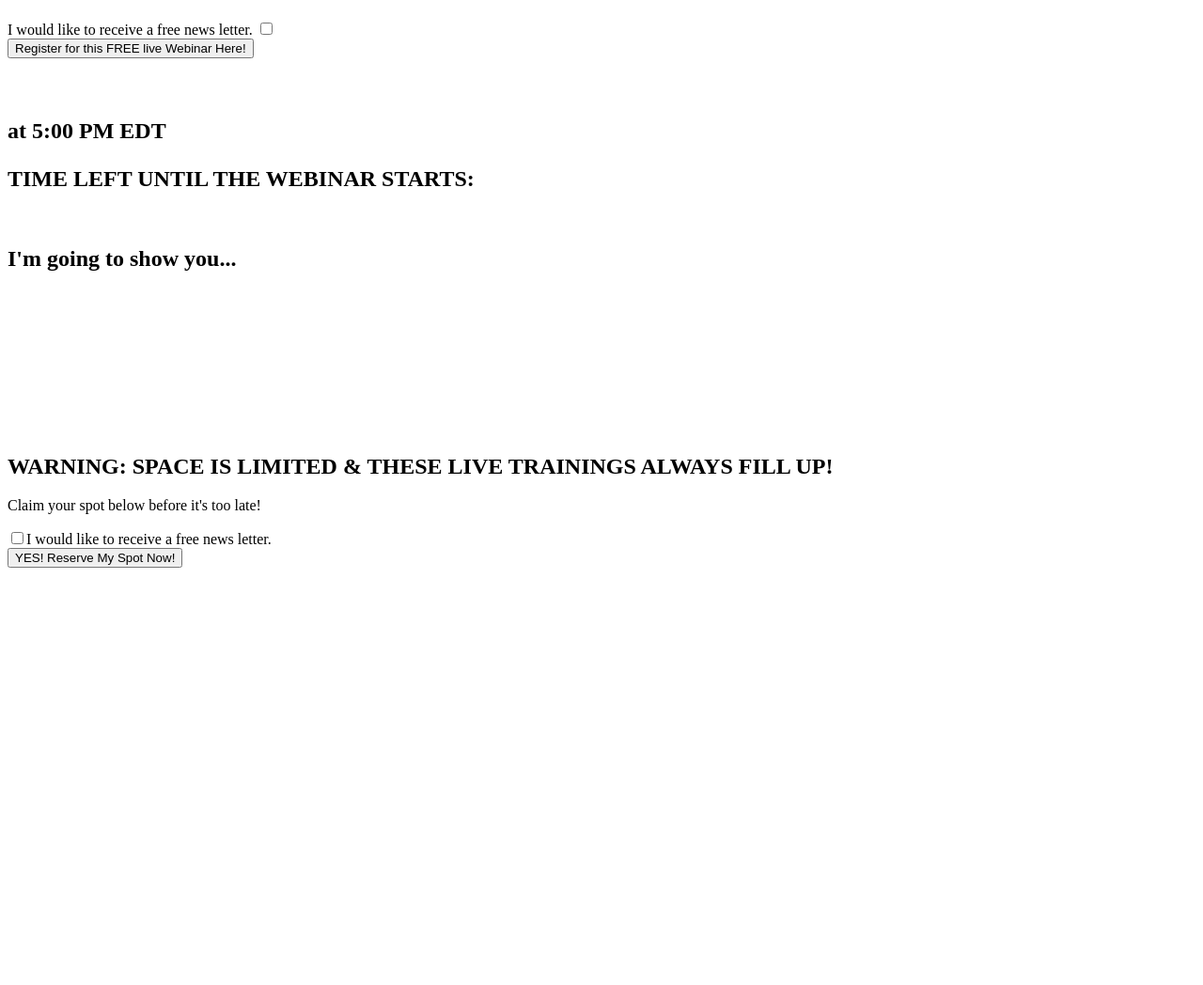
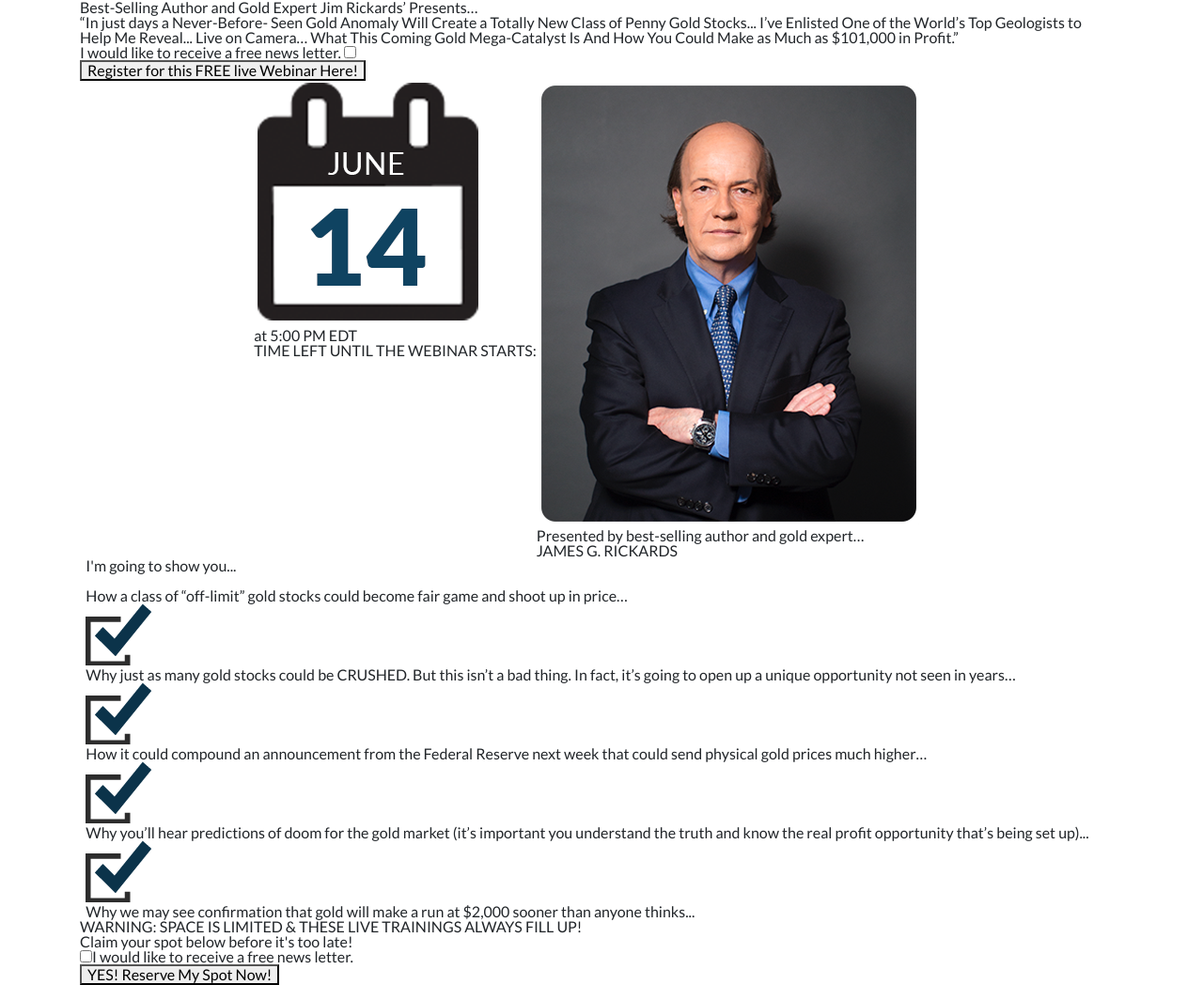
Before and after one commit to HannahAurand/developer_assessment, a plain HTML site: page index.html in a window 1280 px wide. Shown: the whole page at 94% size. Before the commit the page ends 800 px from the top, so only its background shows below. Drawn offline with nearby package versions, Linux system fonts and the light colour scheme.

Commit message:
Starting the layout

```diff
--- a/index.html
+++ b/index.html
@@ -5,16 +5,24 @@
     <meta name="viewport" content="width=device-width, initial-scale=1.0">
     <meta http-equiv="X-UA-Compatible" content="ie=edge">
     <title>Live Webinar</title>
+    <link rel="stylesheet" href="https://stackpath.bootstrapcdn.com/bootstrap/4.3.1/css/bootstrap.min.css" integrity="sha384-ggOyR0iXCbMQv3Xipma34MD+dH/1fQ784/j6cY/iJTQUOhcWr7x9JvoRxT2MZw1T" crossorigin="anonymous">
+    <link href="https://fonts.googleapis.com/css?family=Lato&display=swap" rel="stylesheet">
+    <link rel="stylesheet" href="style.css">
 </head>
 <body>
-    <div class="wrapper">
-
-
-        </div>
-
+    <div class="container">
+        <div class="row justify-content-center col-x-sm-12 col-sm-12 col-md-12">
         <header class="quote">
-            <h2></h2>
-            <h1></h1>
+            <h2>Best-Selling Author and Gold Expert
+                    Jim Rickards’ Presents…
+            </h2>
+            <h1>“In just days a Never-Before- Seen Gold Anomaly
+                    Will Create a Totally New Class of Penny Gold Stocks...
+                    I’ve Enlisted One of the World’s Top Geologists
+                    to Help Me Reveal... Live on Camera… What This
+                    Coming Gold Mega-Catalyst Is And How You Could Make
+                    as Much as $101,000 in Profit.”
+                    </h1>
             <form action="POST">
                 <label for="checkbox">I would like to receive a free news letter.</label>
                 <input type="checkbox" name="news_checkbox" id="checkbox1">
@@ -26,46 +34,57 @@
         </header>
 
             <section class="calendar">
-                <img src="" alt="">
+                <img src="images/RGS_Hotlist_0617_Calendar.png" alt="A clean clipart image of a calendar.">
                 <h1 class="date">
                     <p>at 5:00 PM EDT</p>
                 </h1>
                 <h2 class="time_left">
 
                      TIME LEFT UNTIL THE WEBINAR STARTS:
-                         <div id="time_left">
+                    <div id="time_left">
                     </div>
 
                 </h2>
             </section>
 
             <section class="author">
-                <img src="" alt="">
-                <p></p>
-                <h1></h1>
+                <img src="images/RGS_Hotlist_0617_JimRickards.png" alt="Older man stares confidently at the camera with his arms crossed. He wears a business suit.">
+                <p>Presented by best-selling author and gold expert…
+                </p>
+                <h1> JAMES G. RICKARDS</h1>
             </section>
 
             <section class="show_you">
                 <h2>I'm going to show you...</h2>
                 <div class="checkmark">
                     <img src="" alt="">
-                    <p></p>
+                    <p>
+                            How a class of “off-limit” gold stocks could become fair game and shoot up in price…
+
+
+                    </p>
                 </div>
                 <div class="checkmark">
-                    <img src="" alt="">
-                    <p></p>
+                    <img src="images/RGS_Hotlist_0617_CheckmarkBox.png" alt="Clipart of a checked checkbox.">
+                    <p>  Why just as many gold stocks could be CRUSHED. But this isn’t a bad thing. In fact, it’s going to open up a unique opportunity not seen in years…
+                  </p>
+
                 </div>
                 <div class="checkmark">
-                        <img src="" alt="">
-                        <p></p>
+                        <img src="images/RGS_Hotlist_0617_CheckmarkBox.png" alt="Clipart of a checked checkbox.">
+                        <p>   How it could compound an announcement from the Federal Reserve next week that could send physical gold prices much higher…
+                            </p>
+
                 </div>
                 <div class="checkmark">
+                        <img src="images/RGS_Hotlist_0617_CheckmarkBox.png" alt="Clipart of a checked checkbox.">
+                    <p> Why you’ll hear predictions of doom for the gold market (it’s important you understand the truth and know the real profit opportunity that’s being set up)...
+
+                          </p>
+                </div>
+                <img src="images/RGS_Hotlist_0617_CheckmarkBox.png" alt="Clipart of a checked checkbox.">
                     <img src="" alt="">
-                    <p></p>
-                </div>
-                <div class="checkmark">
-                    <img src="" alt="">
-                    <p></p>
+                    <p>  Why we may see confirmation that gold will make a run at $2,000 sooner than anyone thinks...</p>
                 </div>
             </section>
 
@@ -93,10 +112,11 @@
 
             <footer></footer>
     </div>
+</div>
 
-
-
-    <!-- <script src="https://cdn.jsdelivr.net/npm/vue/dist/vue.js"></script> -->
+    <script src="https://code.jquery.com/jquery-3.3.1.slim.min.js" integrity="sha384-q8i/X+965DzO0rT7abK41JStQIAqVgRVzpbzo5smXKp4YfRvH+8abtTE1Pi6jizo" crossorigin="anonymous"></script>
+    <script src="https://cdnjs.cloudflare.com/ajax/libs/popper.js/1.14.7/umd/popper.min.js" integrity="sha384-UO2eT0CpHqdSJQ6hJty5KVphtPhzWj9WO1clHTMGa3JDZwrnQq4sF86dIHNDz0W1" crossorigin="anonymous"></script>
+    <script src="https://stackpath.bootstrapcdn.com/bootstrap/4.3.1/js/bootstrap.min.js" integrity="sha384-JjSmVgyd0p3pXB1rRibZUAYoIIy6OrQ6VrjIEaFf/nJGzIxFDsf4x0xIM+B07jRM" crossorigin="anonymous"></script>
     <script src="clock.js"></script>
     <script src="checkbox.js"></script>
     <script src="blueboxes.js"></script>
--- /dev/null
+++ b/style.css
@@ -0,0 +1,60 @@
+/* http://meyerweb.com/eric/tools/css/reset/
+   v2.0 | 20110126
+   License: none (public domain)
+*/
+
+html, body, div, span, applet, object, iframe,
+h1, h2, h3, h4, h5, h6, p, blockquote, pre,
+a, abbr, acronym, address, big, cite, code,
+del, dfn, em, img, ins, kbd, q, s, samp,
+small, strike, strong, sub, sup, tt, var,
+b, u, i, center,
+dl, dt, dd, ol, ul, li,
+fieldset, form, label, legend,
+table, caption, tbody, tfoot, thead, tr, th, td,
+article, aside, canvas, details, embed,
+figure, figcaption, footer, header, hgroup,
+menu, nav, output, ruby, section, summary,
+time, mark, audio, video {
+	margin: 0;
+	padding: 0;
+	border: 0;
+	font-size: 100%;
+	font: inherit;
+	vertical-align: baseline;
+}
+/* HTML5 display-role reset for older browsers */
+article, aside, details, figcaption, figure,
+footer, header, hgroup, menu, nav, section {
+	display: block;
+}
+body {
+	line-height: 1;
+}
+ol, ul {
+	list-style: none;
+}
+blockquote, q {
+	quotes: none;
+}
+blockquote:before, blockquote:after,
+q:before, q:after {
+	content: '';
+	content: none;
+}
+table {
+	border-collapse: collapse;
+	border-spacing: 0;
+}
+
+body {
+    font-family: "Lato", sans-serif;
+
+}
+
+@media (max-width: 991.98px) {
+    body {
+    font-size: 100%;
+
+    }
+ }
```
Also changed, not shown: images/RGS_Hotlist_0617_Calendar.png (added), images/RGS_Hotlist_0617_CheckmarkBox.png (added), images/RGS_Hotlist_0617_JimRickards.png (added).
